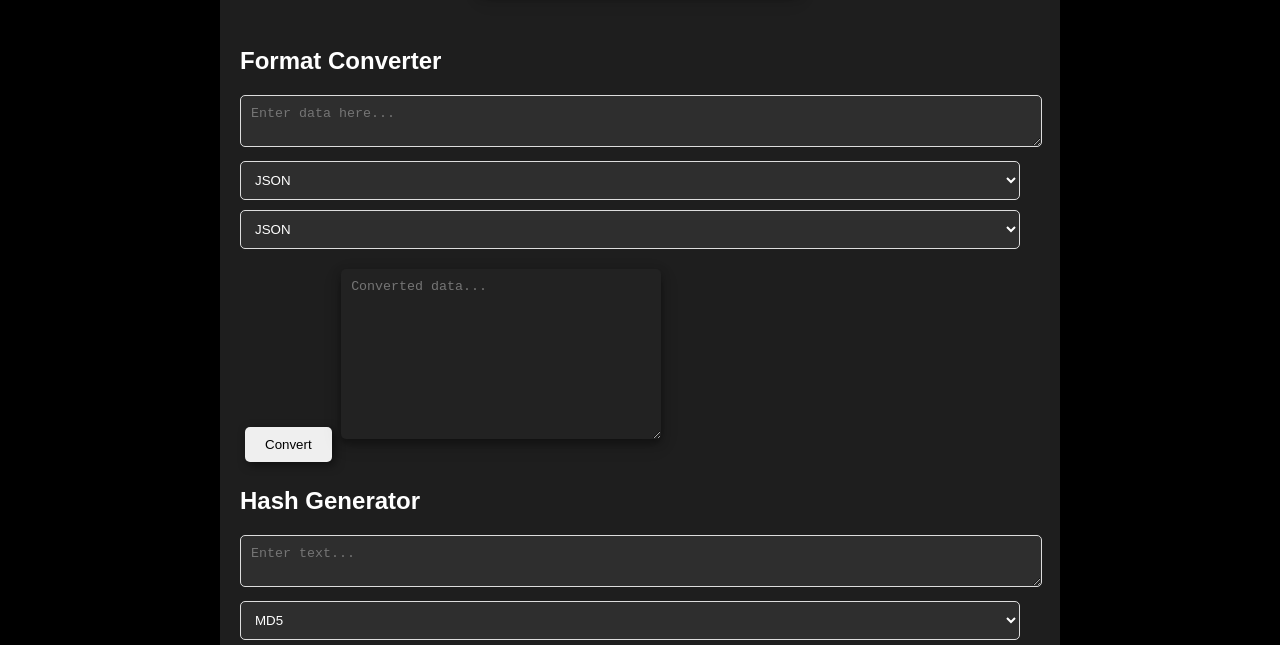
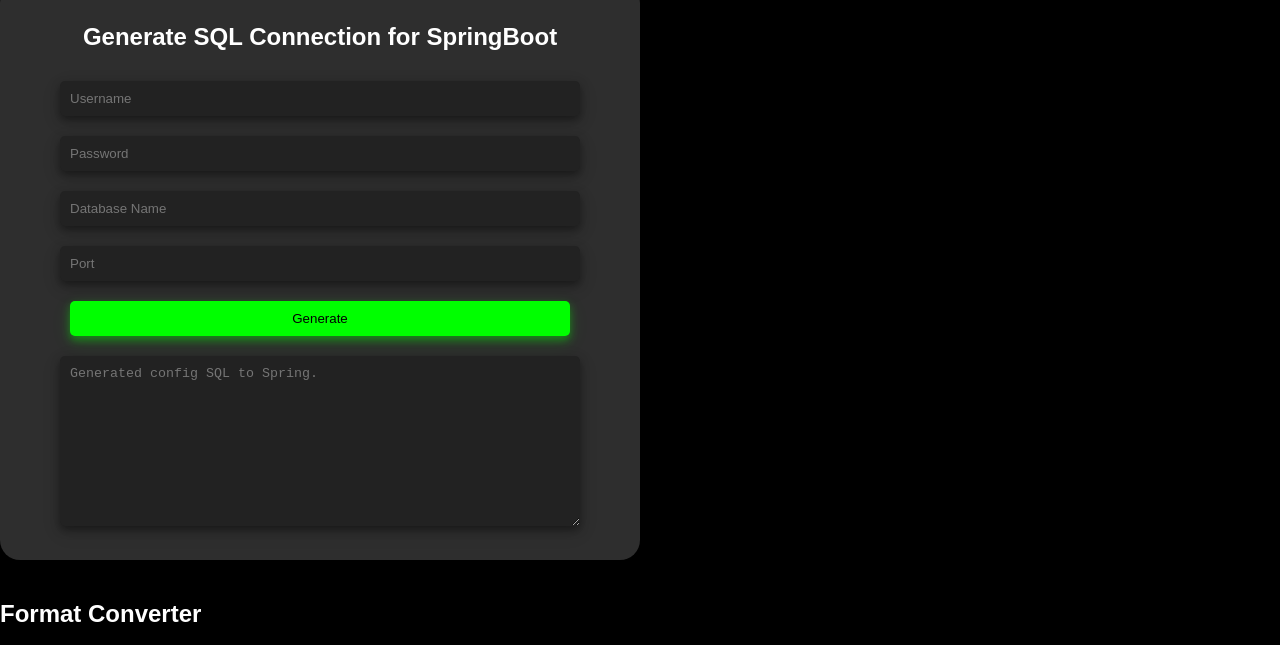
Before and after one commit to WolfSilver0509/ToolBox-dev, a website: page pages/fullstack.html in a window 1280 px wide. Shown: the part 173-818 px from the top of the page. Drawn offline with nearby package versions, Linux system fonts and the light colour scheme.

Commit message:
sql to sprink in progresse

```diff
--- a/pages/fullstack.html
+++ b/pages/fullstack.html
@@ -7,7 +7,7 @@
     <link rel="stylesheet" href="/styles.css">
 </head>
 <body>
-    <div class="container">
+    <header class="container">
         <h1>Full Stack Tools</h1>
         <nav>
             <ul>
@@ -19,8 +19,11 @@
             </ul>
         </nav>
 
+
+    </header>
+
     <!-- Generate SQL SPRINGBOOT Section -->
-        <section id="generatesqlspring">
+    <section id="generatesqlspring" class="cardSection">
         <h2>Generate SQL Connection for SpringBoot</h2>
         <form id="dbConnectionForm">
             <input type="text" id="username" placeholder="Username" required>
@@ -76,7 +79,6 @@
         <button id="generateUuidBtn">Generate UUID</button>
         <textarea id="uuidOutput" placeholder="Generated UUID..."></textarea>
     </section>
-    </div>
 
     <script src="/script.js"></script>
     <script src="https://cdnjs.cloudflare.com/ajax/libs/crypto-js/4.0.0/crypto-js.min.js"></script>
--- a/styles.css
+++ b/styles.css
@@ -2,11 +2,11 @@
   font-family: Arial, sans-serif;
   background-color: #000;
   display: flex;
-  justify-content: center;
-  align-items: center;
+  flex-direction: column;
   height: 100vh;
   margin: 0;
 }
+
 
 .container {
   width: 90%;
@@ -15,6 +15,14 @@
   padding: 20px;
   border-radius: 10px;
   box-shadow: 0 0 10px rgba(0, 0, 0, 0.5);
+}
+
+.cardSection {
+border-radius: 20px;
+background-color: #2e2e2e;
+box-shadow: 0 10px 10px rgba(3, 194, 102, 0.5)0.5;
+height: 800px;
+width: 600px;
 }
 
 h1 {
@@ -147,7 +155,7 @@
 #dbConnectionForm input,
 #dbConnectionForm button,
 #outputData {
-  width: 300px;
+  width: 500px;
   padding: 10px;
   margin: 10px 0;
   border: none;
```
Lines whose indentation alone changed are shown as unchanged.
